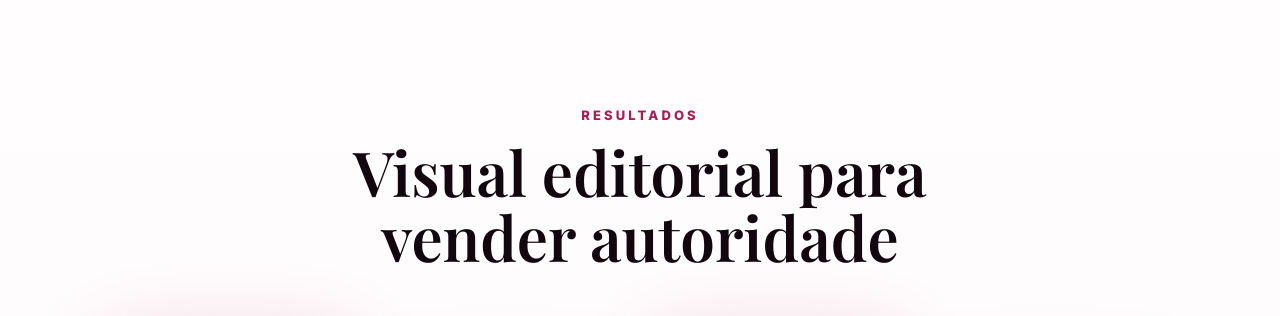
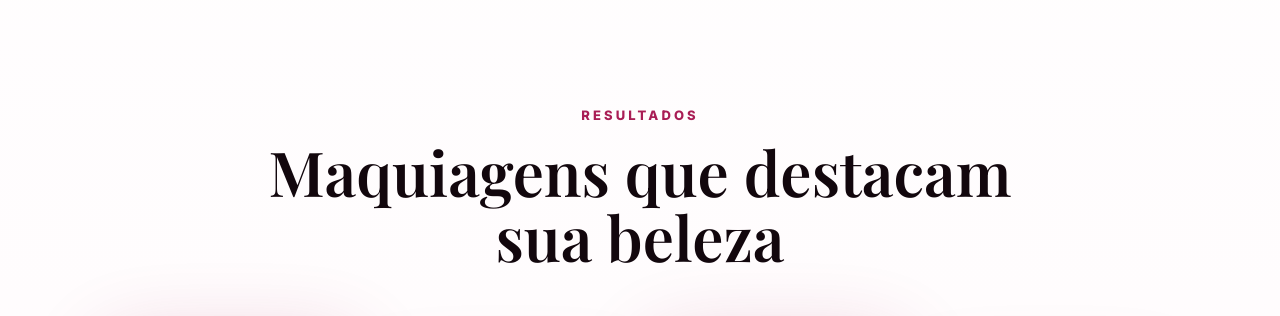
Before and after one commit to HeinSoftCompany/lethiciarauany, a plain HTML site: page index.html in a window 1280 px wide. Shown: the part 2800-3116 px from the top of the page. Drawn offline with nearby package versions, Linux system fonts and the light colour scheme.

Commit message:
Sectiob Results H2

```diff
--- a/index.html
+++ b/index.html
@@ -182,7 +182,7 @@
       <section class="section results" id="resultados">
         <div class="section-head reveal">
           <p class="eyebrow">Resultados</p>
-          <h2>Visual editorial para vender autoridade</h2>
+          <h2>Maquiagens que destacam sua beleza</h2>
         </div>
         <div class="gallery">
           <div class="gallery-card reveal">
```
